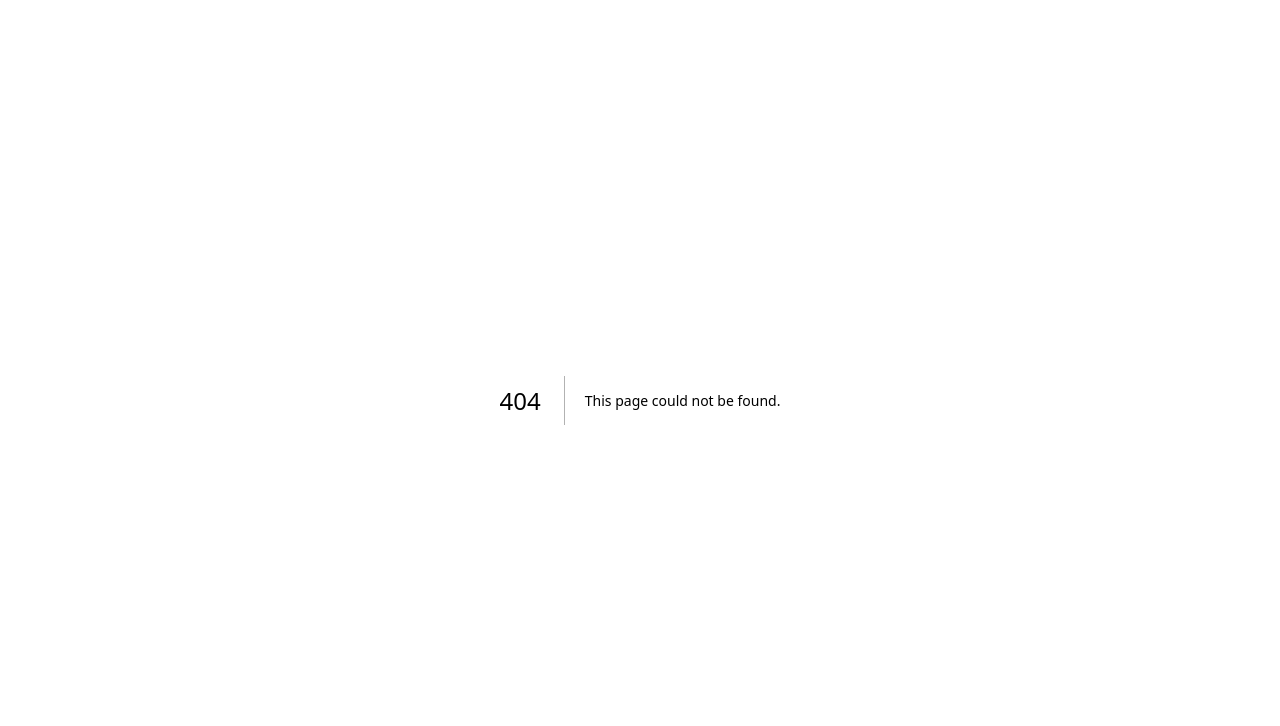
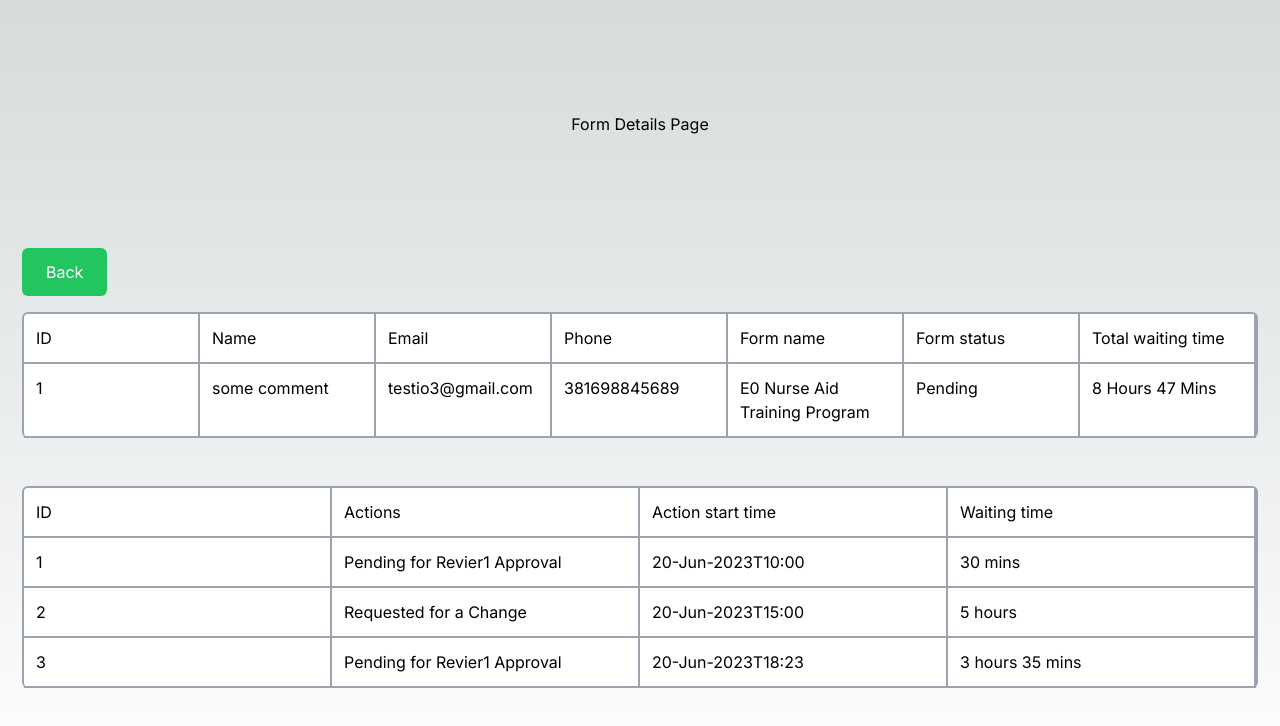
Before and after one commit to dzoniD/approvalFormApp, a Next.js app: page /form-details-page/1 in a window 1280 px wide. Before the commit this address had no page. Shown: the top 726 px of the page. Built offline with nearby package versions, Linux system fonts and the light colour scheme; data requests are answered from the project's data file.

Commit message:
lots of work

```diff
--- /dev/null
+++ b/app/form-details-page/[id]/page.tsx
@@ -0,0 +1,25 @@
+import Image from "next/image";
+import { Login } from "@/components/Login/Login";
+import { Table } from "@/components/Table/table";
+interface FormDetailsPageProps {
+  params: { id: number };
+}
+
+export default function FormDetailsPage({ params }: FormDetailsPageProps) {
+  let tableHeader = [
+    "ID",
+    "Name",
+    "Email",
+    "Phone",
+    "Form name",
+    "Form status",
+    "Total waiting time",
+  ];
+
+  return (
+    <main className="flex min-h-screen flex-col items-center justify-evenly mx-5">
+      Form Details Page
+      <Table formId={params.id} tableHeaderColums={tableHeader} />
+    </main>
+  );
+}
--- a/app/form-details-page/page.tsx
+++ /dev/null
@@ -1,10 +0,0 @@
-import Image from "next/image";
-import { Login } from "@/components/Login/Login";
-
-export default function FormDetailsPage() {
-  return (
-    <main className="flex min-h-screen flex-col items-center justify-evenly mx-5">
-      Form Details Page Ou Yeag
-    </main>
-  );
-}
--- a/app/page.tsx
+++ b/app/page.tsx
@@ -5,11 +5,20 @@ import { Button } from "@/components/Button/button";
 import { Table } from "@/components/Table/table";
 
 export default function Home() {
-  console.log("-==HOME==")
+  let tableHeader = [
+    "ID",
+    "Name",
+    "Email",
+    "Phone",
+    "Form name",
+    "Form status",
+    "Action",
+  ];
+
   return (
     <main className="flex min-h-screen  flex-col items-center justify-evenly mx-5">
       HOME PAGE
-     <Table/>
+      <Table tableHeaderColums={tableHeader} />
       <Button>Log out</Button>
     </main>
   );
--- a/components/Button/button.tsx
+++ b/components/Button/button.tsx
@@ -8,7 +8,6 @@ export const Button = ({ children }: { children: string }) => {
     <button
       className="border p-2 rounded-md bg-black text-white"
       onClick={() => {
-        console.log("object");
         Cookies.remove("isLoggedIn");
         router.push("/login");
       }}
--- a/components/Login/SignIn.tsx
+++ b/components/Login/SignIn.tsx
@@ -14,6 +14,7 @@ export interface FormValues {
   password: string;
   username: string;
   "confirm-password": string;
+  isSuperAdmin: boolean;
 }
 
 export interface FieldsType {
@@ -21,7 +22,7 @@ export interface FieldsType {
   placeholder: string;
   label: string;
   validation: {
-    pattern: {
+    pattern?: {
       value: RegExp;
       message: string;
     };
@@ -58,7 +59,7 @@ export const SignIn: FC = () => {
   const { errors } = formState;
   const [showPassword, setShowPassword] = useState(false);
 
-  const [signinError, setSigninError] = useState('');
+  const [signinError, setSigninError] = useState("");
 
   const fields: FieldsType[] = [
     {
@@ -112,7 +113,6 @@ export const SignIn: FC = () => {
       validation: {
         ...validation.passwordValidationRequirements,
         validate: (val) => {
-          console.log(watch("password"), val);
           if (watch("password") != val) {
             return "Your passwords do no match";
           }
@@ -135,37 +135,31 @@ export const SignIn: FC = () => {
     },
   ];
 
+  const signIn: SubmitHandler<FormValues> = async (formData) => {
+    const usersResponse = await fetch("http://localhost:4000/users");
+    const dbData = await usersResponse.json();
+    const exists = checkEmail(dbData, formData);
 
-
-  const signIn: SubmitHandler<FormValues> = async(formData) => {
-
-    const usersResponse =  await fetch("http://localhost:4000/users")
-    const dbData = await usersResponse.json()
-    const exists = checkEmail(dbData,formData)
-
-
-
-    if(exists && exists.email){
-      return setSigninError("This user already exists. Sign up with a different email.")
+    if (exists && exists.email) {
+      return setSigninError(
+        "This user already exists. Sign up with a different email."
+      );
     }
-
-
 
     let id = dbData.length + 1;
     const postResponse = await fetch("http://localhost:4000/users", {
-            method: "POST",
-            body: JSON.stringify({
-              id:  id,
-              ...formData
-            }),
-            headers: {
-              "Content-type": "application/json; charset=UTF-8"
-            }
-        })
-    const resData =  await postResponse.json();
+      method: "POST",
+      body: JSON.stringify({
+        id: id,
+        ...formData,
+      }),
+      headers: {
+        "Content-type": "application/json; charset=UTF-8",
+      },
+    });
+    const resData = await postResponse.json();
 
     router.push("/login");
-
   };
 
   return (
@@ -173,8 +167,11 @@ export const SignIn: FC = () => {
       <div className="relative max-w-[480px] w-full rounded-md border bg-white px-7  pb-14 pt-7">
         <h1 className="mb-4 text-center text-lg font-bold">Sign up form</h1>{" "}
         <span className="mb-5 mt-1 inline-block ">
-         Already have an account?
-          <Link href={"/login"} className="ml-1 bg-blue-500 text-cyan-50 p-2 rounded-md">
+          Already have an account?
+          <Link
+            href={"/login"}
+            className="ml-1 bg-blue-500 text-cyan-50 p-2 rounded-md"
+          >
             Log in
           </Link>
         </span>
@@ -223,7 +220,9 @@ export const SignIn: FC = () => {
               Sign up
             </button>
           </div>
-          <p className="text-red-500 font-semibold text-base mt-3">{signinError}</p>
+          <p className="text-red-500 font-semibold text-base mt-3">
+            {signinError}
+          </p>
         </form>
       </div>
     </>
--- a/components/Login/validation.tsx
+++ b/components/Login/validation.tsx
@@ -2,16 +2,11 @@ export const validation = {
   passwordValidationRequirements: {
     required: {
       value: true,
-        message: 'Polje je obavezno',
+      message: "This field is required",
     },
     minLength: {
       value: 10,
-        message: 'Šifra mora da ima najmanje 8 karaktera! ',
-      },
-      pattern: {
-        value: /^(?=.*\d)(?=.*[a-z])(?=.*[A-Z])(?=.*[a-zA-Z]).{8,}$/gm,
-        message:
-          'Šifra mora da sadrži najmanje jedno malo slovo, najmanje jedno veliko slovo, najmanje jedan broj.',
+      message: "Password must contain at least 10 characters ",
     },
   },
 
@@ -19,29 +14,29 @@ export const validation = {
     pattern: {
       value:
         /^(([^<>()[\]\\.,;:\s@"]+(\.[^<>()[\]\\.,;:\s@"]+)*)|(".+"))@((\[\d{1,3}\.\d{1,3}\.\d{1,3}\.\d{1,3}\])|(([a-zA-Z\-\d]+\.)+[a-zA-Z]{2,}))$/,
-        message: 'Format mejla je neispravan',
+      message: "Form of the email is not correct.",
     },
     required: {
       value: true,
-        message: 'Polje je obavezno.',
+      message: "This field is required",
     },
   },
 
   textValidationRequirements: {
     pattern: {
       value: /^[a-zA-Z,\u0161\u0111\u010D\u0107\u017E\u0430\u044f{=} \-.]+$/,
-        message: 'Polje sadrži nedozvoljene karaktere.',
+      message: "Field contains unallowed characters",
     },
     required: {
       value: true,
-        message: 'Polje je obavezno.',
+      message: "This field is required",
     },
   },
 
   checkBoxValidationRequirements: {
     required: {
       value: true,
-        message: 'Polje je obavezno.',
+      message: "This field is required.",
     },
   },
 };
--- /dev/null
+++ b/components/Table/actionsTable.tsx
@@ -0,0 +1,56 @@
+import React from "react";
+
+interface ActionsTableProps {
+  actionsData: {
+    id: number;
+    action: string;
+    "action-start-time": string;
+    "waiting-time": string;
+  }[];
+  tableHeaderColums: string[];
+}
+
+export const ActionsTable = ({
+  actionsData,
+  tableHeaderColums,
+}: ActionsTableProps) => {
+  return (
+    <div className="border-solid mt-12 border-b-0 border-2 rounded-md bg-white border-gray-400">
+      <div className="flex ">
+        {tableHeaderColums.map((column) => {
+          if (column === "Action") {
+            return (
+              <div className="p-3 w-[220px] border-b-2 border-gray-400">
+                Action
+              </div>
+            );
+          }
+          return (
+            <div className="p-3 w-44 flex-1 border-r-2 border-b-2  border-gray-400">
+              {column}
+            </div>
+          );
+        })}
+      </div>
+      {actionsData &&
+        actionsData.map((field) => {
+          return (
+            <div className="flex">
+              <div className="p-3 w-44 flex-1 border-r-2 border-b-2 border-gray-400 break-normal">
+                {field.id}
+              </div>
+              <div className="p-3 w-44 flex-1 border-r-2 border-b-2 border-gray-400 break-normal">
+                {field.action}
+              </div>
+              <div className="p-3 w-44 flex-1 border-r-2 border-b-2 border-gray-400 break-normal">
+                {field["action-start-time"]}
+              </div>
+              <div className="p-3 w-44 flex-1 border-r-2 border-b-2 border-gray-400 break-normal">
+                {field["waiting-time"]}
+              </div>
+            </div>
+          );
+        })}
+    </div>
+  );
+};
--- a/components/Table/table.tsx
+++ b/components/Table/table.tsx
@@ -1,77 +1,237 @@
-'use client'
-import Link from "next/link"
-import { useEffect, useState } from "react"
+"use client";
+import Link from "next/link";
+import { useEffect, useState } from "react";
+
+import Cookies from "js-cookie";
+import { useRouter } from "next/navigation";
+import { ActionsTable } from "./actionsTable";
 
 interface TableData {
-    id: number,
-      name: string
-      email: string,
-      phone: number,
-      form_name: string,
-      form_status: string,
-      total_waiting_time: string
+  id: number;
+  name: string;
+  email: string;
+  phone: number;
+  form_name: string;
+  form_status: string;
+  total_waiting_time: string;
+  actions?: {
+    id: number;
+    action: string;
+    "action-start-time": string;
+    "waiting-time": string;
+  }[];
 }
 
-export const Table = () => {
-    const [formData, setFormData] = useState<TableData[]>([])
-    const [checkboxSelected, setCheckboxSelected ] = useState(false)
+interface test {
+  [key: number]: boolean;
+}
 
+interface TableProps {
+  formId?: number;
+  tableHeaderColums: string[];
+}
+
+export const Table = ({ tableHeaderColums, formId }: TableProps) => {
+  const router = useRouter();
+
+  const [tableData, setTableData] = useState<TableData[]>([]);
+  const [actionsData, setActionsData] = useState([]);
+  const [checkboxSelected, setCheckboxSelected] = useState<test>({});
+  const [homePage, setHomePage] = useState(true);
 
   useEffect(() => {
     const fetchTableData = async () => {
-            const response =  await fetch("http://localhost:4000/forms")
-            const dbData = await response.json()
+      const response = await fetch("http://localhost:4000/forms");
+      const dbData = await response.json();
 
-            setFormData(dbData)
+      let checkBoxes = dbData.forEach((checkbox: TableData) => {
+        if (checkboxSelected[checkbox.id]) return;
+
+        checkboxSelected[checkbox.id] = false;
+      });
+
+      // setCheckboxSelected(checkBoxes);
+
+      if (window.location.pathname === `/form-details-page/${formId}`) {
+        let tableFields =
+          formId && dbData.filter((field: TableData) => field.id === +formId);
+        setTableData(tableFields);
+        setActionsData(tableFields[0].actions);
+        setHomePage(false);
+        return;
       }
+      setTableData(dbData);
+    };
 
-        fetchTableData()
+    fetchTableData();
+  }, []);
 
+  const deleteHandler = async (ids: number | number[]) => {
+    let deleteResponse;
+    let newData;
 
-    },[])
+    let cookie = Cookies.get("isLoggedIn");
+    let { isSuperAdmin } = cookie && JSON.parse(cookie);
 
-    const deleteHandler = async (id) => {
-      const deleteResponse = await fetch(`http://localhost:4000/forms/${id}`,{
+    if (Array.isArray(ids)) {
+      if (!isSuperAdmin) return;
+
+      ids.forEach(async (id) => {
+        deleteResponse = await fetch(`http://localhost:4000/forms/${id}`, {
           method: "DELETE",
         });
-      await deleteResponse.json()
-      let newData = formData.filter(field => field.id !== id)
-      setFormData(newData)
+        await deleteResponse.json();
+      });
+
+      newData = tableData.filter((field) => !ids.includes(field.id));
+      return setTableData(newData);
     }
+    deleteResponse = await fetch(`http://localhost:4000/forms/${ids}`, {
+      method: "DELETE",
+    });
+    await deleteResponse.json();
+
+    newData = tableData.filter((field) => field.id !== ids);
+    setTableData(newData);
+  };
+
+  const isAnyCheckboxSelected = Object.keys(checkboxSelected).filter((val) => {
+    if (checkboxSelected[val] === true) {
+      return checkboxSelected;
+    }
+  });
 
   return (
     <section>
-            <button className={`py-3 px-6 ${checkboxSelected ? 'bg-red-500 ' : 'bg-gray-500 ' }rounded-md text-white mb-4`} disabled={checkboxSelected ? true : false}>Delete</button>
+      {homePage && (
+        <button
+          className={`py-3 px-6 ${
+            isAnyCheckboxSelected.length ? "bg-red-500 " : "bg-gray-500 "
+          }rounded-md text-white mb-4`}
+          disabled={isAnyCheckboxSelected.length ? false : true}
+          onClick={() => {
+            if (isAnyCheckboxSelected.length === 1) {
+              deleteHandler(+isAnyCheckboxSelected[0]);
+            }
+
+            if (isAnyCheckboxSelected.length > 1) {
+              let checkedFieldsNumArr = isAnyCheckboxSelected.map((id) => +id);
+              deleteHandler(checkedFieldsNumArr);
+            }
+          }}
+        >
+          Delete
+        </button>
+      )}
+      {!homePage && (
+        <button
+          className={`py-3 px-6 bg-green-500 rounded-md text-white mb-4`}
+          onClick={() => {
+            router.back();
+          }}
+        >
+          Back
+        </button>
+      )}
       <div className="border-solid border-b-0 border-2 rounded-md bg-white border-gray-400">
         <div className="flex ">
+          {homePage && (
             <div className="p-3 w-44 flex-1 border-r-2 border-b-2  border-gray-400"></div>
-                <div className="p-3 w-44 flex-1 border-r-2 border-b-2  border-gray-400">ID</div>
-                <div className="p-3 w-44 flex-1 border-r-2 border-b-2  border-gray-400">Name</div>
-                <div className="p-3 w-44 flex-1 border-r-2 border-b-2  border-gray-400">Email</div>
-                <div className="p-3 w-44 flex-1 border-r-2 border-b-2  border-gray-400">Phone</div>
-                <div className="p-3 w-44 flex-1 border-r-2 border-b-2  border-gray-400">Form name</div>
-                <div className="p-3 w-44 flex-1 border-r-2 border-b-2  border-gray-400">Form status</div>
-                <div className="p-3 w-[220px] border-b-2 border-gray-400">Action</div>
-
+          )}
+          {tableHeaderColums.map((column) => {
+            if (column === "Action") {
+              return (
+                <div className="p-3 w-[220px] border-b-2 border-gray-400">
+                  Action
                 </div>
-          {formData && formData.map((field) => {
+              );
+            }
+            return (
+              <div className="p-3 w-44 flex-1 border-r-2 border-b-2  border-gray-400">
+                {column}
+              </div>
+            );
+          })}
+        </div>
+        {tableData &&
+          tableData.map((field) => {
             return (
               <div className="flex   ">
-                <div className="p-3 w-44 flex-1 border-r-2 border-b-2  border-gray-400 break-normal text-right"><input type="checkbox" checked={checkboxSelected} onChange={()=> setCheckboxSelected(!checkboxSelected)} name="checkbox" id="" className="h-5 w-5" /></div>
-                <div className="p-3 w-44 flex-1 border-r-2 border-b-2 border-gray-400 break-normal">{field.id}</div>
-                <div className="p-3 w-44 flex-1 border-r-2 border-b-2 border-gray-400 break-normal">{field.name}</div>
-                <div className="p-3 w-44 flex-1 border-r-2 border-b-2 border-gray-400 break-normal">{field.email}</div>
-                <div className="p-3 w-44 flex-1 border-r-2 border-b-2 border-gray-400 break-normal">{field.phone}</div>
-                <div className="p-3 w-44 flex-1 border-r-2 border-b-2 border-gray-400 break-normal">{field.form_name}</div>
-                <div className="p-3 w-44 flex-1 border-r-2 border-b-2 border-gray-400 break-normal">{field.form_status}</div>
+                {homePage && (
+                  <div className="p-3 w-44 flex-1 border-r-2 border-b-2  border-gray-400 break-normal text-right">
+                    <input
+                      type="checkbox"
+                      checked={checkboxSelected[field.id]}
+                      onChange={() => {
+                        setCheckboxSelected({
+                          ...checkboxSelected,
+                          [field.id]: !checkboxSelected[field.id],
+                        });
+                      }}
+                      name="checkbox"
+                      id=""
+                      className="h-5 w-5"
+                    />
+                  </div>
+                )}
+
+                <div className="p-3 w-44 flex-1 border-r-2 border-b-2 border-gray-400 break-normal">
+                  {field.id}
+                </div>
+                <div className="p-3 w-44 flex-1 border-r-2 border-b-2 border-gray-400 break-normal">
+                  {field.name}
+                </div>
+                <div className="p-3 w-44 flex-1 border-r-2 border-b-2 border-gray-400 break-normal">
+                  {field.email}
+                </div>
+                <div className="p-3 w-44 flex-1 border-r-2 border-b-2 border-gray-400 break-normal">
+                  {field.phone}
+                </div>
+                <div className="p-3 w-44 flex-1 border-r-2 border-b-2 border-gray-400 break-normal">
+                  {field.form_name}
+                </div>
+                <div className="p-3 w-44 flex-1 border-r-2 border-b-2 border-gray-400 break-normal">
+                  {field.form_status}
+                </div>
+                {homePage ? (
+                  ""
+                ) : (
+                  <div className="p-3 w-44 flex-1 border-r-2 border-b-2 border-gray-400 break-normal">
+                    {field.total_waiting_time}
+                  </div>
+                )}
+                {homePage && (
                   <div className="p-3 w-[220px]  flex border-b-2 first:border-b-0 border-gray-400">
-                    <Link href={"/form-details-page"}><button className="py-3 px-6 bg-blue-400 rounded-md text-white  inline-block mr-3">View</button></Link>
-                    { !checkboxSelected && <button className="py-3 px-6 bg-red-500 rounded-md text-white  inline-block" onClick={() => deleteHandler(field.id)}>Delete</button>}
+                    <Link href={`/form-details-page/${field.id}`}>
+                      <button className="py-3 px-6 bg-blue-400 rounded-md text-white  inline-block mr-3">
+                        View
+                      </button>
+                    </Link>
+                    {!checkboxSelected[field.id] && (
+                      <button
+                        className="py-3 px-6 bg-red-500 rounded-md text-white  inline-block"
+                        onClick={() => deleteHandler(field.id)}
+                      >
+                        Delete
+                      </button>
+                    )}
                   </div>
+                )}
               </div>
-            )
+            );
           })}
       </div>
+      {!homePage && (
+        <ActionsTable
+          actionsData={actionsData}
+          tableHeaderColums={[
+            "ID",
+            "Actions",
+            "Action start time",
+            "Waiting time",
+          ]}
+        />
+      )}
     </section>
-    )
-}
+  );
+};
--- a/db.json
+++ b/db.json
@@ -14,7 +14,85 @@
       "phone": 381698845689,
       "form_name": "E0 Nurse Aid Training Program",
       "form_status": "Pending",
-      "total_waiting_time": "8 Hours 47 Mins"
+      "total_waiting_time": "8 Hours 47 Mins",
+      "actions": [
+        {
+          "id": 1,
+          "action": "Pending for Revier1 Approval",
+          "action-start-time": "20-Jun-2023T10:00",
+          "waiting-time": "30 mins"
+        },
+        {
+          "id": 2,
+          "action": "Requested for a Change",
+          "action-start-time": "20-Jun-2023T15:00",
+          "waiting-time": "5 hours"
+        },
+        {
+          "id": 3,
+          "action": "Pending for Revier1 Approval",
+          "action-start-time": "20-Jun-2023T18:23",
+          "waiting-time": "3 hours 35 mins"
+        }
+      ]
+    },
+    {
+      "id": 2,
+      "name": "some comment",
+      "email": "testio3@gmail.com",
+      "phone": 381698845689,
+      "form_name": "E0 Nurse Aid Training Program",
+      "form_status": "Pending",
+      "total_waiting_time": "8 Hours 47 Mins",
+      "actions": [
+        {
+          "id": 1,
+          "action": "Pending for Revier1 Approval",
+          "action-start-time": "20-Jun-2023T10:00",
+          "waiting-time": "30 mins"
+        },
+        {
+          "id": 2,
+          "action": "Requested for a Change",
+          "action-start-time": "20-Jun-2023T15:00",
+          "waiting-time": "5 hours"
+        },
+        {
+          "id": 3,
+          "action": "Pending for Revier1 Approval",
+          "action-start-time": "20-Jun-2023T18:23",
+          "waiting-time": "3 hours 35 mins"
+        }
+      ]
+    },
+    {
+      "id": 3,
+      "name": "some comment",
+      "email": "testio3@gmail.com",
+      "phone": 381698845689,
+      "form_name": "E0 Nurse Aid Training Program",
+      "form_status": "Pending",
+      "total_waiting_time": "8 Hours 47 Mins",
+      "actions": [
+        {
+          "id": 1,
+          "action": "Pending for Revier1 Approval",
+          "action-start-time": "20-Jun-2023T10:00",
+          "waiting-time": "30 mins"
+        },
+        {
+          "id": 2,
+          "action": "Requested for a Change",
+          "action-start-time": "20-Jun-2023T15:00",
+          "waiting-time": "5 hours"
+        },
+        {
+          "id": 3,
+          "action": "Pending for Revier1 Approval",
+          "action-start-time": "20-Jun-2023T18:23",
+          "waiting-time": "3 hours 35 mins"
+        }
+      ]
     }
   ],
   "users": [
@@ -23,27 +101,38 @@
       "username": "Nikola",
       "email": "nikola.muncan@gmail.com",
       "password": "123456789Tt",
-      "super-admin": true
+      "isSuperAdmin": true
     },
     {
       "id": 2,
       "email": "testio3@gmail.com",
       "password": "123456789Tt",
       "username": "Test",
-      "confirm-password": "123456789Tt"
+      "confirm-password": "123456789Tt",
+      "isSuperAdmin": false
     },
     {
       "id": 3,
       "email": "testio4@gmail.com",
       "password": "123456789Tt",
       "username": "Test",
-      "confirm-password": "123456789Tt"
+      "confirm-password": "123456789Tt",
+      "isSuperAdmin": false
     },
     {
       "id": 4,
       "email": "testio5@gmail.com",
       "password": "123456789Tt",
       "username": "Test",
+      "confirm-password": "123456789Tt",
+      "isSuperAdmin": false
+    },
+    {
+      "id": 5,
+      "isSuperAdmin": false,
+      "email": "test@dsa.com",
+      "password": "123456789Tt",
+      "username": "Nije super admin",
       "confirm-password": "123456789Tt"
     }
   ]
```
Also changed, not shown: components/Login/Login.tsx (+23 -18 lines), middleware.ts (+3 -4 lines). Lines whose indentation alone changed are shown as unchanged.
